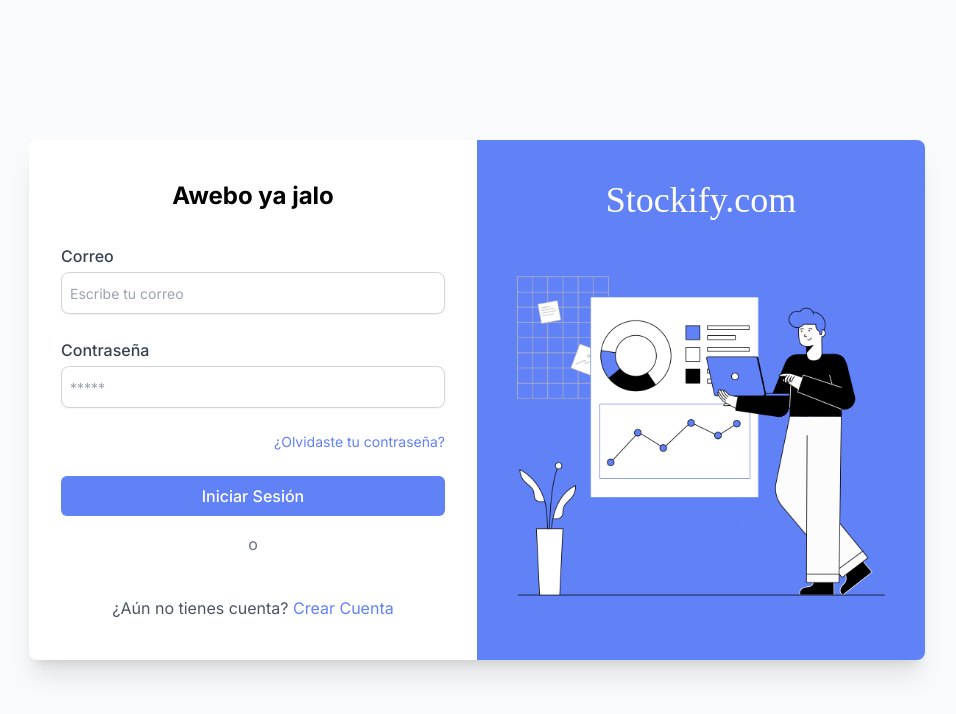
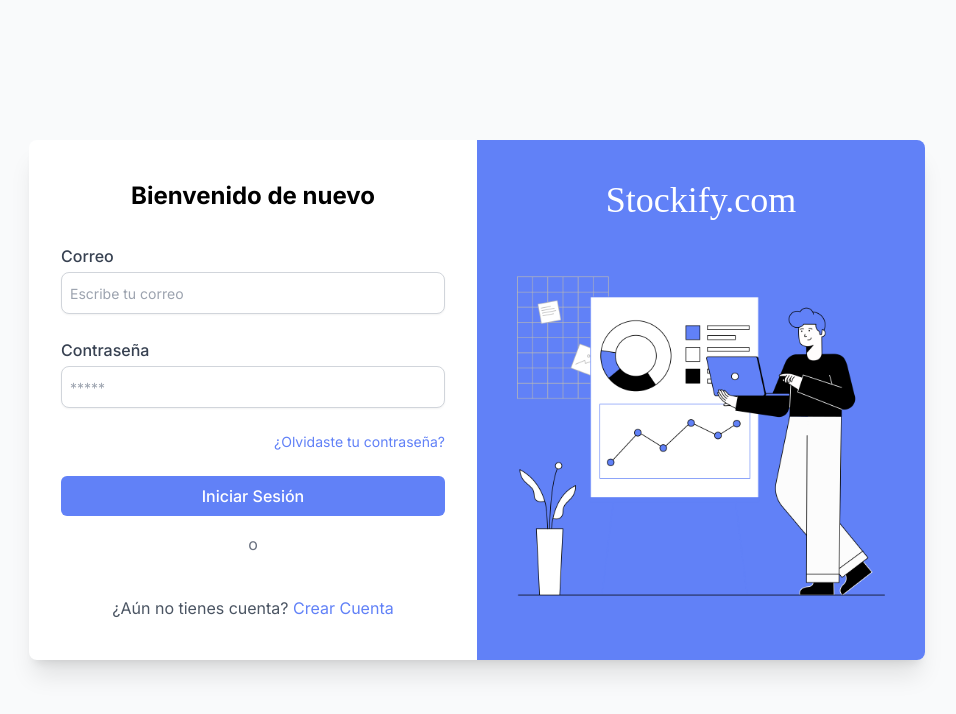
Before and after one commit to Vortex-Software-Solutions/StockifyFront, a React (Vite) app: page /login in a window 1280 px wide. Shown: the top 714 px of the page, without its empty margins (163-1119 px from the left). Built offline with nearby package versions, Linux system fonts and the light colour scheme; a web font is replaced by a local one.

Commit message:
Cambio de prueba

```diff
--- a/src/pages/auth/Login.tsx
+++ b/src/pages/auth/Login.tsx
@@ -61,7 +61,7 @@
                 className="bg-white rounded-none md:rounded-lg border-none md:border-2 h-svh md:h-auto items-center border-gray-100 overflow-auto shadow-xl w-full max-w-4xl flex flex-col">
                 <section className="flex w-full grow">
                     <div className="w-full md:w-1/2 flex flex-col justify-center px-8 py-10">
-                        <h1 className="text-center text-2xl font-bold mb-8">Awebo ya jalo</h1>
+                        <h1 className="text-center text-2xl font-bold mb-8">Bienvenido de nuevo</h1>
                         <form onSubmit={handleSubmit(submitForm)} className="space-y-6">
                             <div>
                                 <label htmlFor="email"
```
